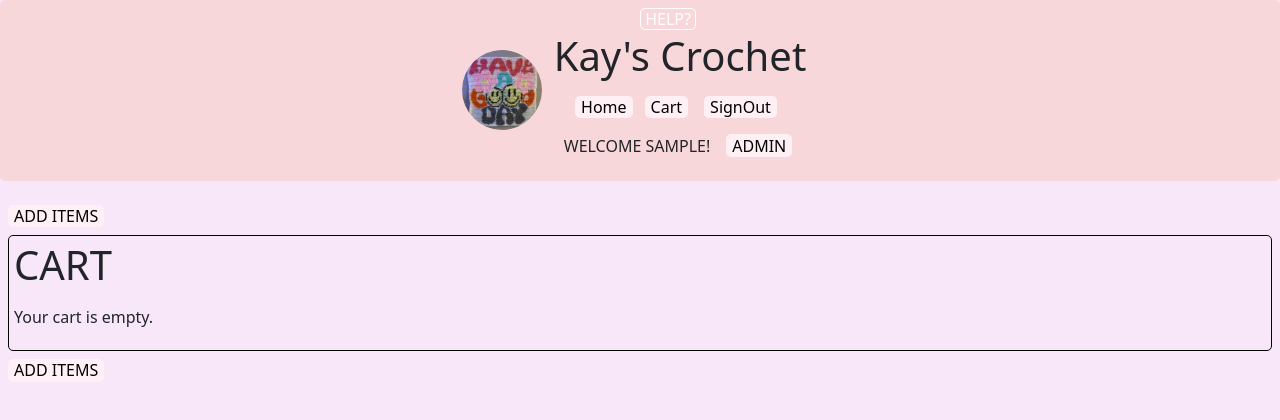
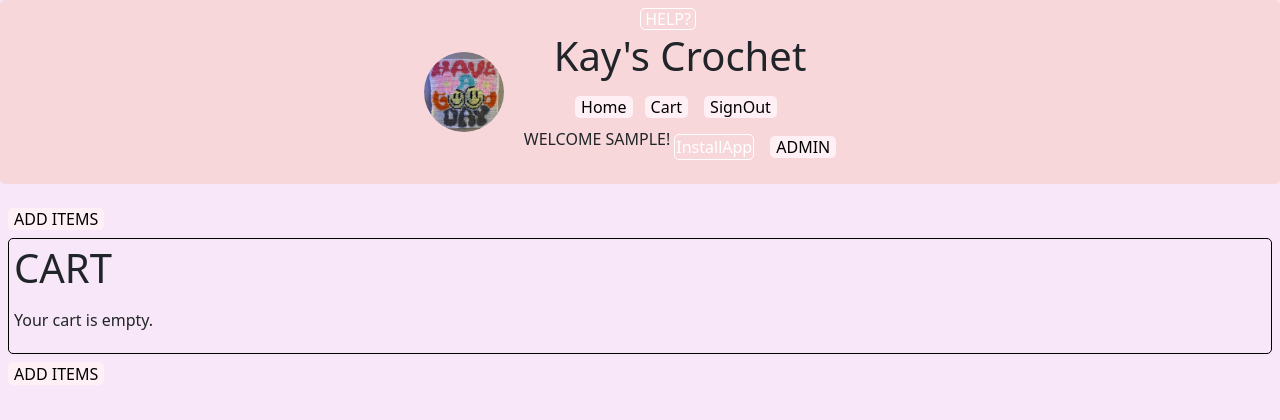
Before and after one commit to stevenburris1978/KaysCrochetAppDjangoSBurris, a Django app: page /cart/ in a window 1280 px wide. Shown: the top 420 px of the page. Run offline with Django 4.2, Linux system fonts and the light colour scheme; the visitor is signed in with stand-in values (Sample User, id 1); some libraries are stand-ins or nearby versions.

Commit message:
updated installapp button styling

```diff
--- a/kayscrochetapp/templates/base_generic.html
+++ b/kayscrochetapp/templates/base_generic.html
@@ -48,14 +48,30 @@
                             <button type="button" class="button ms-1" onmouseover="this.style.boxShadow='0 0 10px rgba(0, 0, 0, 0.5)'" onmouseout="this.style.boxShadow='none'" onclick="window.location.href = '{% url 'kayscrochetapp:signin' %}'">SignIn</button>
                             <button type="button" class="button ms-1" onmouseover="this.style.boxShadow='0 0 10px rgba(0, 0, 0, 0.5)'" onmouseout="this.style.boxShadow='none'" onclick="window.location.href = '{% url 'kayscrochetapp:signup' %}'">SignUp</button>
                         </div>
-                            <p class="ms-1">Welcome!</p>
-                        {% endif %}
+                        <div class="d-flex justify-content-center align-items-center">
+                            <div class="ms-1 align-items-center">
+                                <p class="ms-1" style="text-transform: uppercase;">Welcome!</p>
+                            </div>
+
+                            <!-- Install PWA button -->
+                            <button id="installButton" class="button align-items-center ms-1 text-center d-flex align-items-center justify-content-center bg-danger-subtle" style="width: 5rem; height: 1.6rem; border: 0.0625rem solid white; color: white; display: none;">
+                                InstallApp
+                            </button>
+                        </div>
+                    {% endif %}
                     </div>
                     <div class="d-flex justify-content-center align-items-center">
-                        <div class="ms-1">
-                            {% if user.is_authenticated %}
-                            <p class="m-0 me-2" style="text-transform: uppercase;">Welcome {{ user.username }}!</p>
-                            {% endif %}
+                        <div class="d-flex justify-content-center align-items-center">
+                            <div class="ms-1 align-items-center">
+                                {% if user.is_authenticated %}
+                                <p class="ms-1" style="text-transform: uppercase;">Welcome {{ user.username }}!</p>
+                            </div>
+
+                            <!-- Install PWA button for authenticated users -->
+                            <button id="installButton" class="button align-items-center ms-1 text-center d-flex align-items-center justify-content-center bg-danger-subtle" style="width: 5rem; height: 1.6rem; border: 0.0625rem solid white; color: white; display: none;">
+                                InstallApp
+                            </button>
+                                {% endif %}
                         </div>
                         <div class="ms-1">
                         {% if user.is_superuser %}
@@ -141,5 +157,40 @@
   const PWA_APP_START_URL = "{{ PWA_APP_START_URL }}";
 </script>
 <script src="https://code.jquery.com/jquery-3.6.4.min.js"></script>
+<script>
+    let deferredInstallPrompt = null;
 
+    if ('serviceWorker' in navigator) {
+        window.addEventListener('beforeinstallprompt', function (event) {
+            // Show the install button
+            document.getElementById('installButton').style.display = 'block';
+
+            // Prevent the default install prompt
+            event.preventDefault();
+
+            // Save the event for later use
+            deferredInstallPrompt = event;
+        });
+
+        // Install button click event
+        document.getElementById('installButton').addEventListener('click', function () {
+            // Prompt the user to install the app
+            if (deferredInstallPrompt) {
+                deferredInstallPrompt.prompt();
+
+                // Handle the user's choice
+                deferredInstallPrompt.userChoice.then(function (choiceResult) {
+                    if (choiceResult.outcome === 'accepted') {
+                        console.log('User accepted the A2HS prompt');
+                    } else {
+                        console.log('User dismissed the A2HS prompt');
+                    }
+
+                    // Reset the deferred prompt variable
+                    deferredInstallPrompt = null;
+                });
+            }
+        });
+    }
+</script>
 {% block scripts %}{% endblock %}
```
